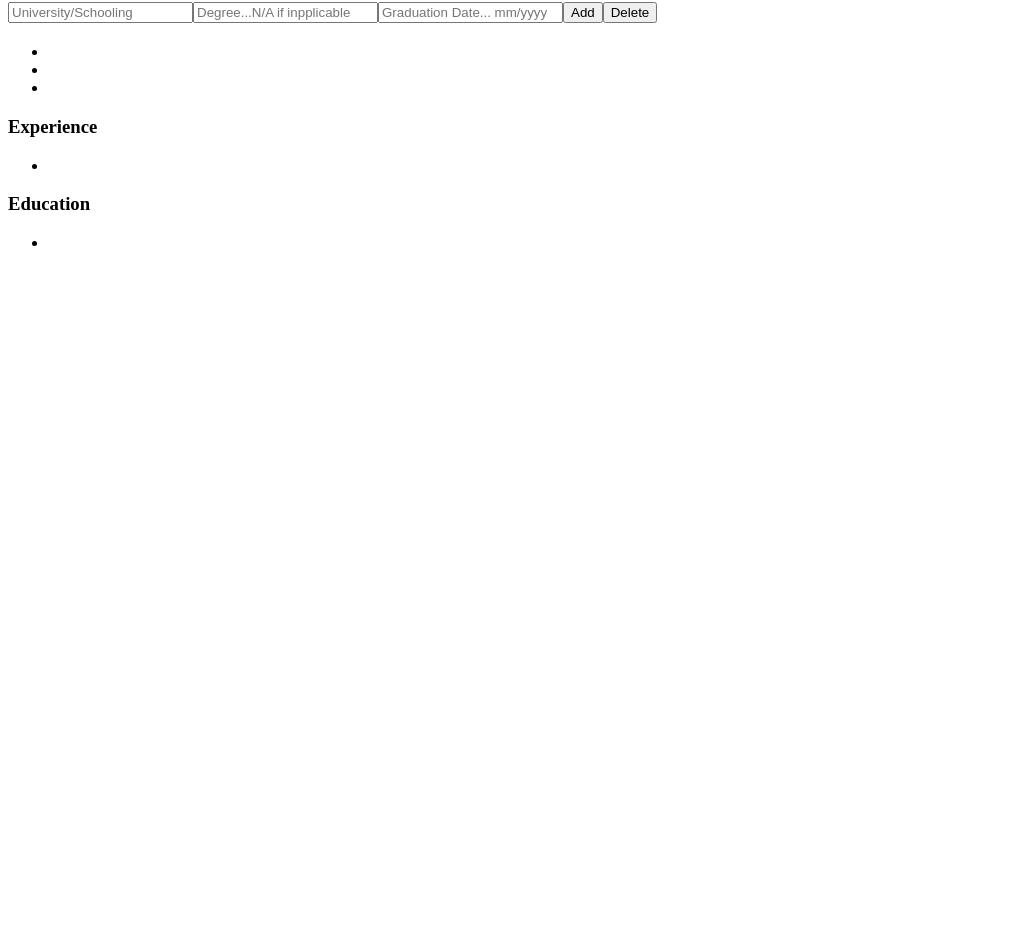
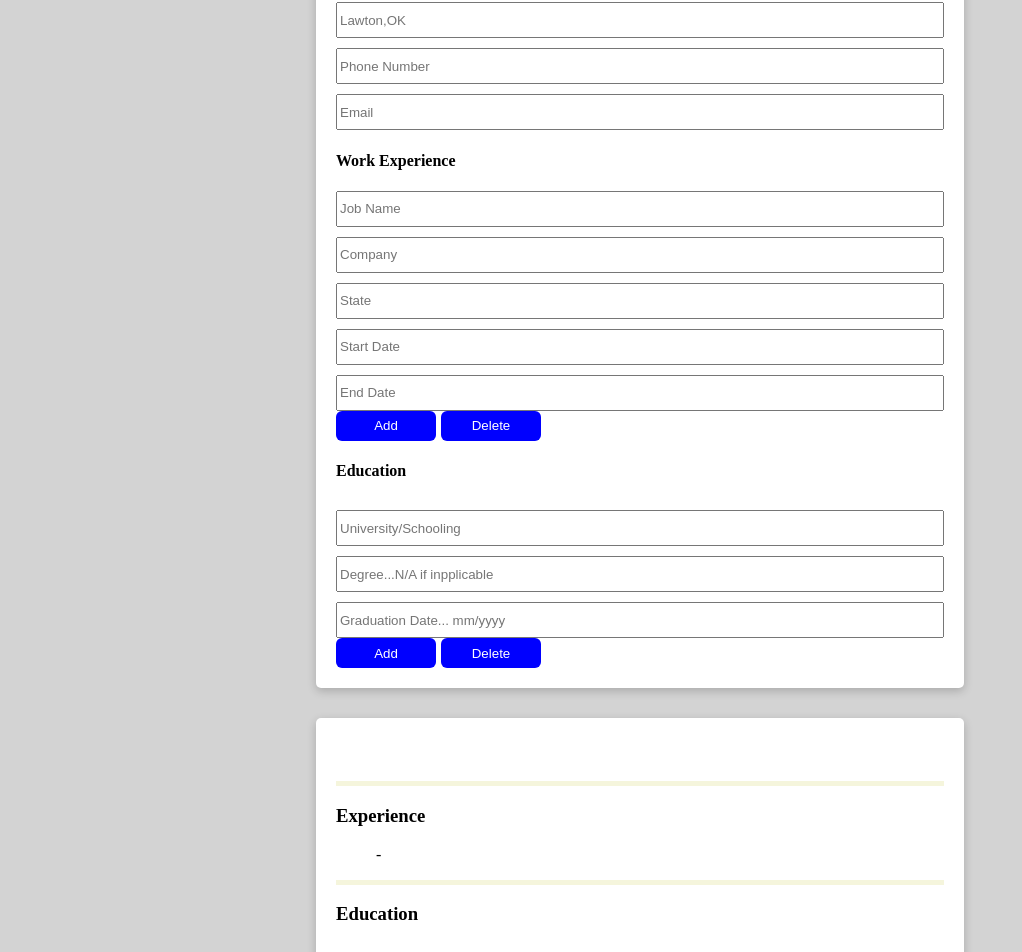
Before and after one commit to Zy5879/cv-application, a React (Create React App) app: page / in a window 1280 px wide. Shown: the part 280-1232 px from the top of the page, without its empty margins (0-1022 px from the left). Before the commit the page ends 800 px from the top, so only its background shows below. Built offline with nearby package versions, Linux system fonts and the light colour scheme.

Commit message:
finished styling app

```diff
--- a/src/App.js
+++ b/src/App.js
@@ -4,7 +4,6 @@ import Experience from "./components/Experience";
 import Education from "./components/Education";
 import Preview from "./components/Preview";
 import "./styles.css";
-
 import { useState } from "react";
 import { nanoid } from "nanoid";
 
@@ -16,6 +15,7 @@ function App() {
     phoneNumber: "",
     email: "",
   });
+
   const [experienceData, setExperienceData] = useState([
     {
       jobName: "",
@@ -27,6 +27,10 @@ function App() {
     },
   ]);
 
+  const [currentExpId, setCurrentExpId] = useState(
+    (experienceData[0] && experienceData[0].id) || ""
+  );
+
   const [educationData, setEducationData] = useState([
     {
       school: "",
@@ -36,8 +40,8 @@ function App() {
     },
   ]);
 
-  const [currentExpId, setCurrentExpId] = useState(
-    (experienceData[0] && experienceData[0].id) || ""
+  const [currentEduId, setCurrentEduId] = useState(
+    (educationData[0] && educationData[0].id) || ""
   );
 
   function addNewExp() {
@@ -53,9 +57,6 @@ function App() {
     setCurrentExpId(newExp.id);
   }
 
-  const [currentEduId, setCurrentEduId] = useState(
-    (educationData[0] && educationData[0].id) || ""
-  );
   function addNewEdu() {
     const newEdu = {
       school: "",
@@ -120,6 +121,7 @@ function App() {
   return (
     <div className="container">
       <Navbar />
+      <div className="forms">
         <General
           firstName={generalForm.firstName}
           lastName={generalForm.lastName}
@@ -142,12 +144,15 @@ function App() {
           handleEdu={handleEdu}
           deleteEdu={deleteEdu}
         />
+      </div>
+      <div className="preview--form">
         <Preview
           generalForm={generalForm}
           experienceData={experienceData}
           educationData={educationData}
         />
       </div>
+    </div>
   );
 }
 
--- a/src/components/General.js
+++ b/src/components/General.js
@@ -18,7 +18,7 @@ function General(props) {
       />
       <input
         type="text"
-        placeholder="Address"
+        placeholder="Lawton,OK"
         name="address"
         value={props.address}
         onChange={props.handleGeneral}
--- a/src/components/Navbar.js
+++ b/src/components/Navbar.js
@@ -1,7 +1,7 @@
 function Navbar() {
   return (
     <div className="nav--bar">
-      <h1>CV Application</h1>
+      <h1>CV APPLICATION</h1>
     </div>
   );
 }
--- a/src/components/Preview.js
+++ b/src/components/Preview.js
@@ -3,7 +3,7 @@ function Preview(props) {
     return (
       <ul key={exp.id}>
         <li>
-          {exp.jobName} {exp.company} {exp.state} {exp.fromDate} {exp.toDate}
+          {exp.jobName} {exp.company} {exp.state} {exp.fromDate} - {exp.toDate}
         </li>
       </ul>
     );
@@ -20,7 +20,8 @@ function Preview(props) {
   });
 
   return (
-    <section className="preview">
+    <div className="preview">
+      <header className="header--cv">
         <h1>
           {props.generalForm.firstName} {props.generalForm.lastName}
         </h1>
@@ -29,11 +30,16 @@ function Preview(props) {
           <li>{props.generalForm.phoneNumber}</li>
           <li>{props.generalForm.email}</li>
         </ul>
+      </header>
+      <main className="experience--prev">
         <h3>Experience</h3>
         {expElements}
+      </main>
+      <main className="education--preview">
         <h3>Education</h3>
         {eduElements}
-    </section>
+      </main>
+    </div>
   );
 }
 
--- a/src/styles.css
+++ b/src/styles.css
@@ -0,0 +1,82 @@
+* {
+  list-style-type: none;
+}
+
+body {
+  margin: 0;
+  background-color: #d3d3d3;
+}
+
+.container {
+  display: flex;
+  flex-direction: column;
+  align-items: center;
+}
+
+.forms {
+  padding: 20px;
+  margin-top: 30px;
+  background-color: white;
+  border-radius: 5px;
+  box-shadow: 0 3px 10px rgb(0 0 0 / 0.2);
+}
+
+.nav--bar {
+  background-color: #232b2b;
+  width: 100%;
+  text-align: center;
+  color: white;
+}
+
+input {
+  display: block;
+  width: 600px;
+  height: 30px;
+  margin-top: 10px;
+}
+
+.header--cv {
+  border-bottom: 5px solid beige;
+  width: 100%;
+  display: flex;
+  justify-content: space-between;
+}
+
+.preview--form {
+  width: 608px;
+  padding: 20px;
+  margin-top: 30px;
+  background-color: white;
+  border-radius: 5px;
+  box-shadow: 0 3px 10px rgb(0 0 0 / 0.2);
+}
+.experience--prev {
+  border-bottom: 5px solid beige;
+}
+
+.education--prev {
+  border-bottom: 5px solid beige;
+}
+
+.exp--input {
+  margin-top: 20px;
+}
+
+.edu--input {
+  margin-top: 30px;
+}
+
+button {
+  width: 100px;
+  height: 30px;
+  border: none;
+  background-color: #0000ff;
+  margin-right: 5px;
+  border-radius: 6px;
+  color: white;
+  cursor: pointer;
+}
+
+button:hover {
+  background-color: #00008b;
+}
```
Lines whose indentation alone changed are shown as unchanged.
